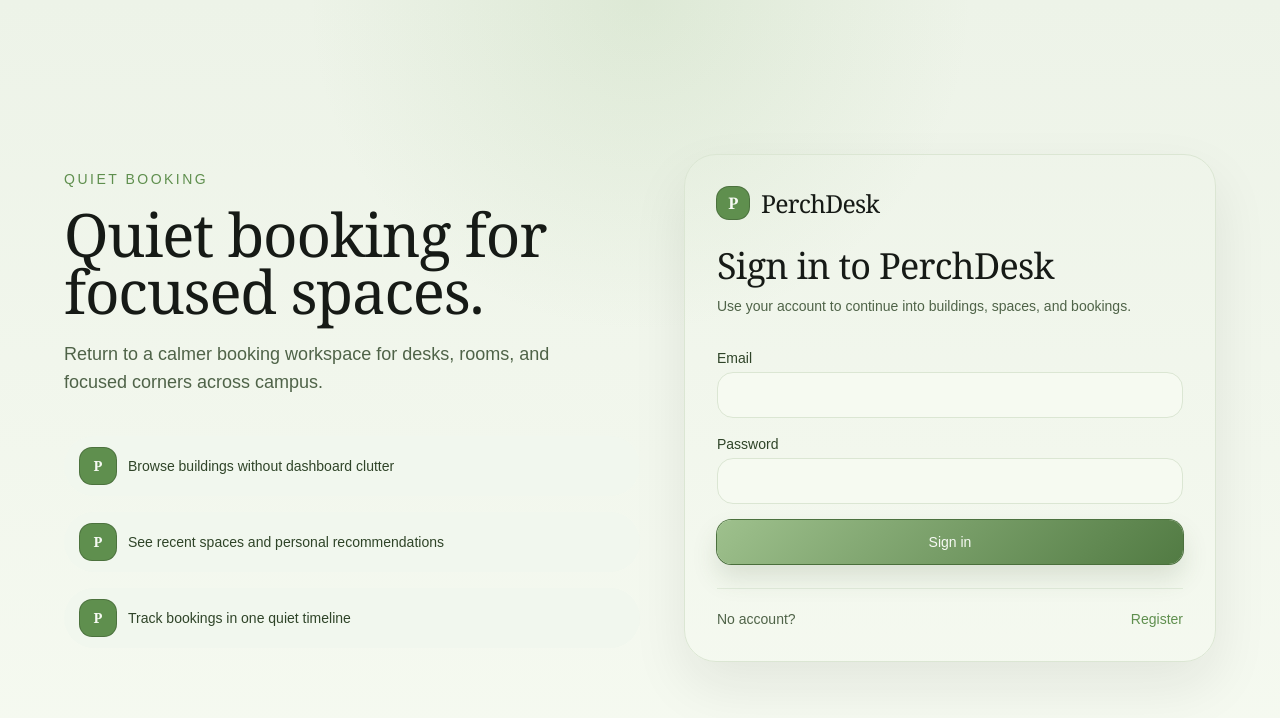
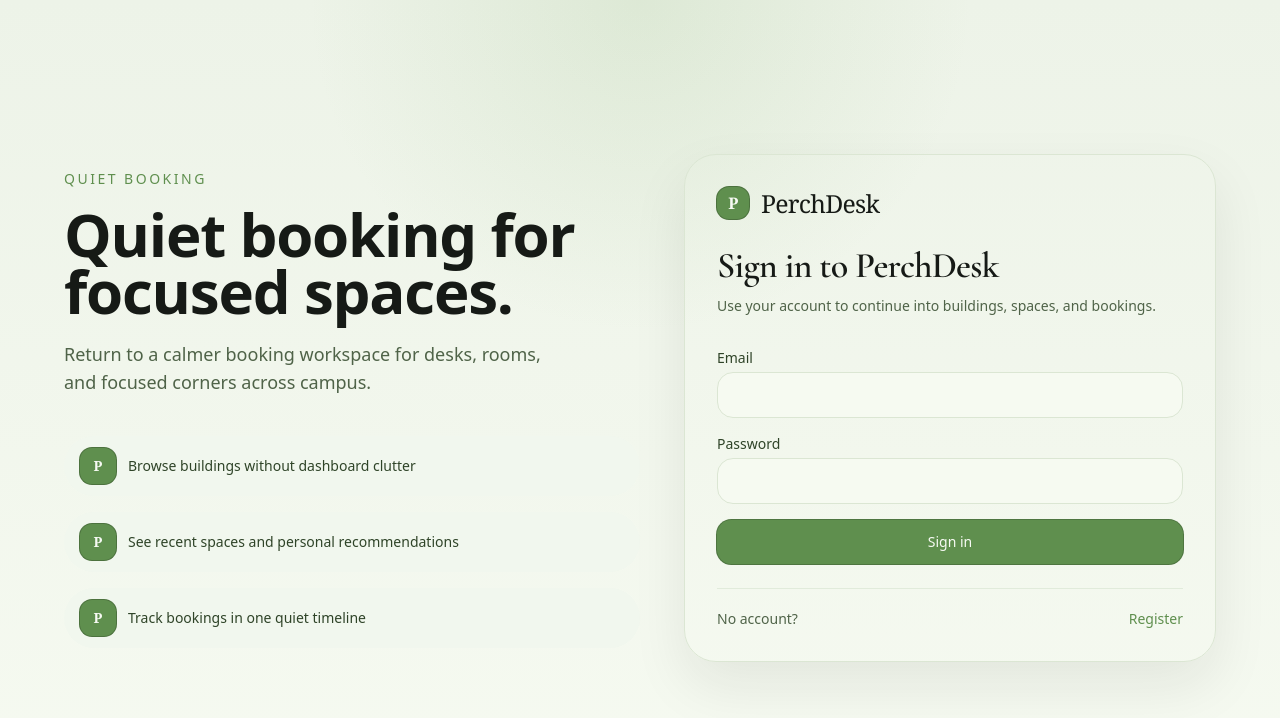
Before and after one commit to lllLucario/perchdesk, a Next.js app in the folder frontend/: page /login in a window 1280 px wide. Shown: the top 718 px of the page. Built offline with nearby package versions, Linux system fonts and the light colour scheme; no server answers.

Commit message:
feat: refine frontend typography and button styles

```diff
--- a/frontend/app/(admin)/spaces/manage/page.tsx
+++ b/frontend/app/(admin)/spaces/manage/page.tsx
@@ -150,7 +150,7 @@ export default function AdminManagePage() {
     <div className="page-stack">
       <div className="section-frame mb-6 px-6 py-6 md:px-8">
         <p className="page-eyebrow mb-3">Admin workspace</p>
-        <h1 className="text-4xl text-foreground">Manage Spaces & Seats</h1>
+          <h1 className="font-serif text-4xl text-foreground">Manage Spaces & Seats</h1>
         <p className="mt-2 max-w-2xl text-sm text-text-muted">
           Create spaces, upload floor plans, and edit seat layouts without leaving the design system.
         </p>
--- a/frontend/app/(dashboard)/bookings/page.tsx
+++ b/frontend/app/(dashboard)/bookings/page.tsx
@@ -470,7 +470,7 @@ export default function BookingsPage() {
     <div className="page-stack">
       <div className="mb-5 rounded-[2rem] px-2 py-2 md:px-3">
         <p className="page-eyebrow mb-3">Booking journal</p>
-        <h1 className="mb-2 text-4xl text-foreground">My Bookings</h1>
+          <h1 className="mb-2 font-serif text-4xl text-foreground">My Bookings</h1>
         <p className="text-sm text-text-muted">
           Track what is booked, what needs check-in, and what has already finished.
         </p>
--- a/frontend/app/(dashboard)/buildings/[id]/page.tsx
+++ b/frontend/app/(dashboard)/buildings/[id]/page.tsx
@@ -60,9 +60,9 @@ export default function SpacesInBuildingPage({ params }: { params: Promise<{ id:
         <span className="font-medium text-foreground">{buildingName}</span>
       </nav>
 
-      <h1 className="mb-1 text-4xl text-foreground">
-        Spaces in {buildingName}
-      </h1>
+          <h1 className="mb-1 font-serif text-4xl text-foreground">
+            Spaces in {buildingName}
+          </h1>
       <p className="mb-6 text-sm text-text-muted">
         Choose a space to start booking
       </p>
--- a/frontend/app/(dashboard)/buildings/map/page.tsx
+++ b/frontend/app/(dashboard)/buildings/map/page.tsx
@@ -83,7 +83,7 @@ export default function BuildingMapPage() {
         <div>
           <Breadcrumb />
           <p className="page-eyebrow mb-3 mt-4">Map discovery</p>
-          <h1 className="text-4xl text-foreground">Buildings Map</h1>
+          <h1 className="font-serif text-4xl text-foreground">Buildings Map</h1>
           <p className="mt-2 max-w-2xl text-sm text-text-muted">
             Browse buildings spatially, scan nearby options, and jump into the right space faster.
           </p>
--- a/frontend/app/(dashboard)/buildings/page.tsx
+++ b/frontend/app/(dashboard)/buildings/page.tsx
@@ -21,7 +21,7 @@ export default function BuildingsPage() {
           <span>/</span>
           <span className="font-medium text-foreground">Buildings</span>
         </nav>
-        <h1 className="mb-6 text-4xl text-foreground">Buildings</h1>
+        <h1 className="mb-6 font-serif text-4xl text-foreground">Buildings</h1>
         <div className="grid grid-cols-1 sm:grid-cols-2 lg:grid-cols-3 gap-4">
           {[...Array(4)].map((_, i) => (
             <div key={i} className="h-56 animate-pulse rounded-[1.75rem] bg-surface-muted" />
@@ -55,7 +55,7 @@ export default function BuildingsPage() {
       <div className="mb-6 flex flex-col gap-4 rounded-[2rem] px-2 py-2 md:flex-row md:items-end md:justify-between md:px-3">
         <div>
           <p className="page-eyebrow mb-3">Browse buildings</p>
-          <h1 className="text-4xl text-foreground">Buildings</h1>
+            <h1 className="font-serif text-4xl text-foreground">Buildings</h1>
           <p className="mt-2 text-sm text-text-muted">
             Browse the places where PerchDesk can guide you into rooms, desks, and quiet corners.
           </p>
--- a/frontend/app/(dashboard)/my-spaces/page.tsx
+++ b/frontend/app/(dashboard)/my-spaces/page.tsx
@@ -277,7 +277,7 @@ export default function MySpacesPage() {
 
       <div className="mb-6 rounded-[2rem] px-2 py-2 md:px-3">
         <p className="page-eyebrow mb-3">Personalized access</p>
-        <h1 className="text-4xl text-foreground">My Spaces</h1>
+          <h1 className="font-serif text-4xl text-foreground">My Spaces</h1>
         <p className="mt-2 max-w-2xl text-sm text-text-muted">
           Personalized access to spaces you use most
         </p>
--- a/frontend/app/(dashboard)/spaces/page.tsx
+++ b/frontend/app/(dashboard)/spaces/page.tsx
@@ -18,7 +18,7 @@ export default function SpacesPage() {
         <span className="font-medium text-foreground">Spaces</span>
       </nav>
       <div className="mb-6">
-        <h1 className="text-4xl text-foreground">Available Spaces</h1>
+          <h1 className="font-serif text-4xl text-foreground">Available Spaces</h1>
         <p className="mt-2 text-sm text-text-muted">
           A quieter list view for spaces across the network.
         </p>
--- a/frontend/app/(public)/page.tsx
+++ b/frontend/app/(public)/page.tsx
@@ -254,7 +254,7 @@ export default function HomePage() {
         <p className="page-eyebrow mb-3">
           Find your next seat
         </p>
-        <h1 className="font-[family-name:var(--font-display)] text-5xl leading-[0.95] text-foreground md:text-7xl">
+        <h1 className="font-serif text-5xl leading-[0.95] text-foreground md:text-7xl">
           Quiet booking for focused spaces.
         </h1>
         <p className="mx-auto mt-5 max-w-2xl text-base text-text-muted md:text-lg">
--- a/frontend/app/globals.css
+++ b/frontend/app/globals.css
@@ -19,9 +19,6 @@
   --danger: #a14b45;
   --shadow-whisper: 0 18px 40px rgba(22, 26, 22, 0.06);
   --shadow-ring: 0 0 0 1px var(--ring);
-  --font-sans: Arial, system-ui, -apple-system, "Segoe UI", sans-serif;
-  --font-serif: Georgia, "Times New Roman", Times, serif;
-  --font-mono: SFMono-Regular, Menlo, Monaco, Consolas, "Courier New", monospace;
 }
 
 @theme inline {
@@ -40,6 +37,9 @@
   --color-text-soft: var(--text-soft);
   --color-text-strong: var(--text-strong);
   --color-danger: var(--danger);
+  --font-sans: var(--font-geist-sans);
+  --font-serif: var(--font-display);
+  --font-mono: var(--font-geist-mono);
 }
 
 
@@ -76,7 +76,7 @@ html {
 body {
   background: var(--background);
   color: var(--foreground);
-  font-family: Arial, system-ui, -apple-system, "Segoe UI", sans-serif;
+  font-family: var(--font-sans), Arial, system-ui, -apple-system, "Segoe UI", sans-serif;
   line-height: 1.6;
 }
 
@@ -97,15 +97,16 @@ select {
   background: color-mix(in srgb, var(--accent) 24%, transparent);
 }
 
+@layer base {
   h1,
   h2,
   h3,
   h4 {
-  font-family: Georgia, "Times New Roman", Times, serif;
+    font-family: var(--font-serif), Georgia, "Times New Roman", Times, serif;
+    font-weight: 600;
     letter-spacing: -0.02em;
   }
 
-@layer base {
   button:focus-visible,
   a:focus-visible,
   input:focus-visible,
@@ -250,19 +251,13 @@ h4 {
 
   .button-primary {
     border-radius: 0.9rem;
-    background: linear-gradient(
-      135deg,
-      color-mix(in srgb, var(--accent-soft) 82%, white 18%),
-      color-mix(in srgb, var(--accent) 86%, black 14%)
-    );
+    background: var(--accent);
     color: var(--accent-foreground);
-    box-shadow:
-      0 14px 26px rgba(69, 95, 57, 0.15),
-      0 0 0 1px color-mix(in srgb, var(--accent) 80%, black 20%);
+    box-shadow: 0 0 0 1px color-mix(in srgb, var(--accent) 82%, black 18%);
   }
 
   .button-primary:hover {
-    background: color-mix(in srgb, var(--accent) 92%, black 8%);
+    background: color-mix(in srgb, var(--accent) 88%, black 12%);
   }
 
   .button-secondary {
@@ -284,8 +279,8 @@ h4 {
 
   .section-kicker {
     color: var(--accent);
-    font-size: 1.2rem;
-    font-weight: 100;
+    font-size: 0.875rem;
+    font-weight: 500;
     letter-spacing: 2.5px;
   }
 
--- a/frontend/app/layout.tsx
+++ b/frontend/app/layout.tsx
@@ -1,7 +1,18 @@
 import type { Metadata } from "next";
+import { Geist, Geist_Mono } from "next/font/google";
 import { Cormorant_Garamond } from "next/font/google";
 import "./globals.css";
 import { Providers } from "./providers";
+
+const geistSans = Geist({
+  variable: "--font-geist-sans",
+  subsets: ["latin"],
+});
+
+const geistMono = Geist_Mono({
+  variable: "--font-geist-mono",
+  subsets: ["latin"],
+});
 
 const cormorantGaramond = Cormorant_Garamond({
   variable: "--font-display",
@@ -22,7 +33,7 @@ export default function RootLayout({
   return (
     <html lang="en">
       <body
-        className={`${cormorantGaramond.variable} antialiased`}
+        className={`${geistSans.variable} ${geistMono.variable} ${cormorantGaramond.variable} antialiased`}
       >
         <Providers>{children}</Providers>
       </body>
```
Lines whose indentation alone changed are shown as unchanged.
